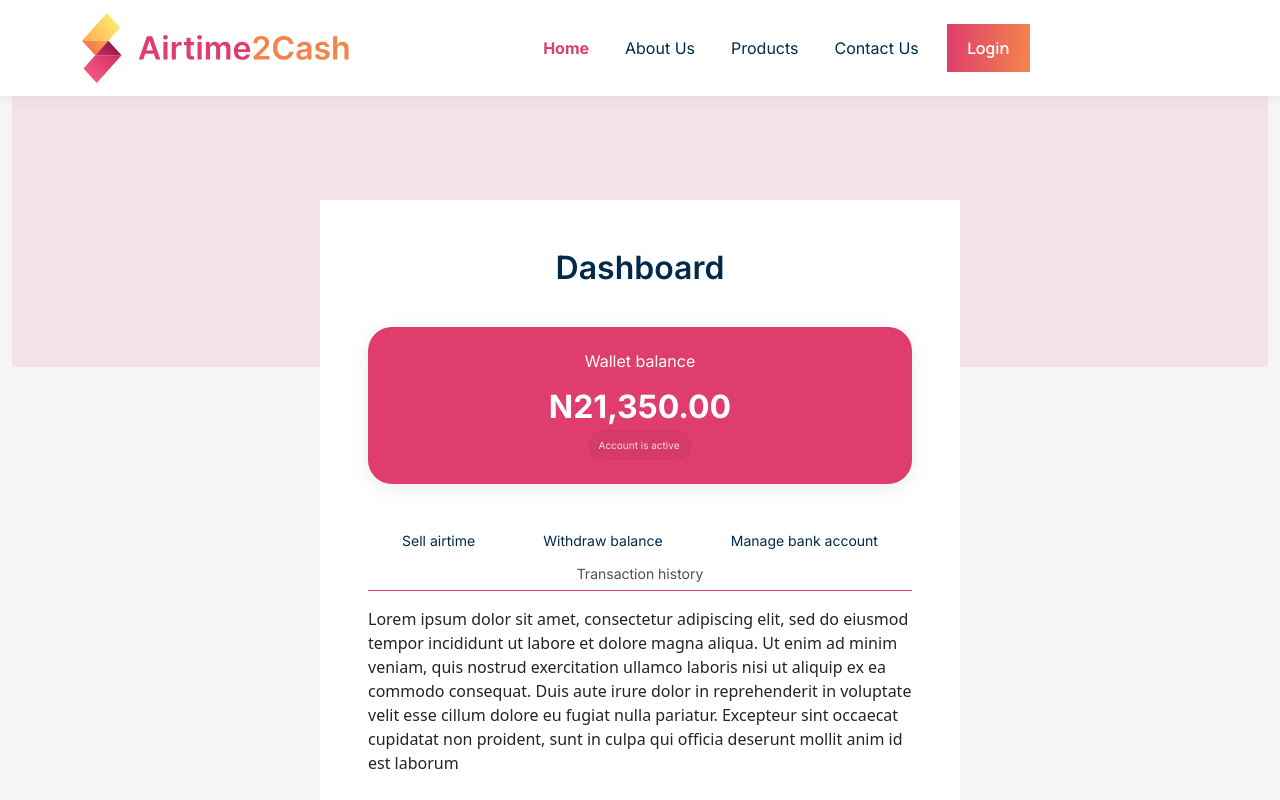
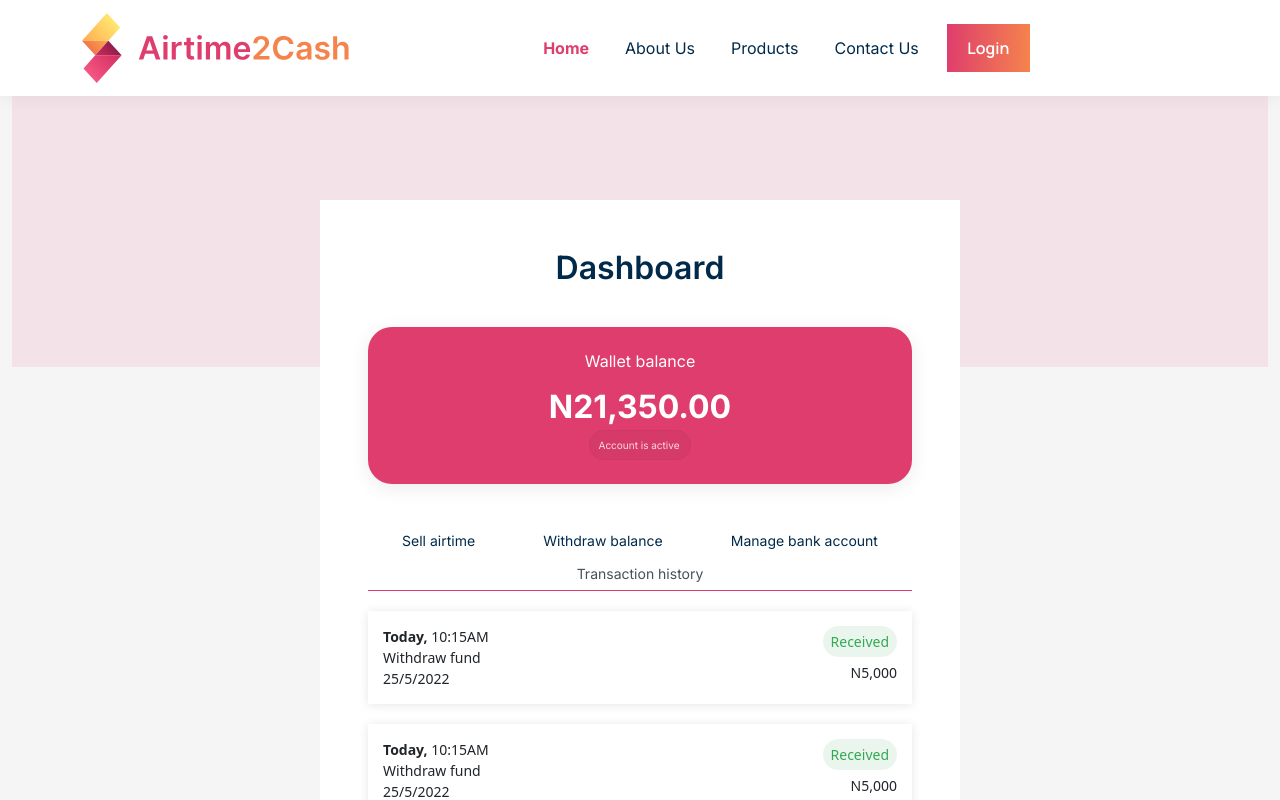
Before and after one commit to AnuOderinlo/airtimeToCash, a React (Create React App) app in the folder frontend/: page /dashboard in a window 1280 px wide. Both pictures are taken after a click on the tab "Transaction history". Shown: the top 800 px of the page. Built offline with nearby package versions, Linux system fonts and the light colour scheme.

Commit message:
TransactionHistory

```diff
--- a/frontend/src/components/Dashboard/Dashboard.jsx
+++ b/frontend/src/components/Dashboard/Dashboard.jsx
@@ -19,7 +19,7 @@ import 'bootstrap/dist/css/bootstrap.css';
 import Tab from 'react-bootstrap/Tab';
 import Tabs from 'react-bootstrap/Tabs';
 
-import LoremIpsum from './LoremIpsum';
+import TransactionHistory from './TransactionHistory';
 
 const Dashboard = () => {
 
@@ -72,16 +72,16 @@ const Dashboard = () => {
                                 fill
                             >
                                 <Tab eventKey="sell-airtime" title="Sell airtime">
-                                    <LoremIpsum />
+
                                 </Tab>
                                 <Tab eventKey="withdraw-balance" title="Withdraw balance">
-                                    <LoremIpsum />
+
                                 </Tab>
                                 <Tab eventKey="manage-bank-account" title="Manage bank account">
-                                    <LoremIpsum />
+
                                 </Tab>
                                 <Tab eventKey="transaction-history" title="Transaction history">
-                                    <LoremIpsum />
+                                    <TransactionHistory />
                                 </Tab>
                             </Tabs>
                         </div>
--- a/frontend/src/components/Dashboard/LoremIpsum.jsx
+++ /dev/null
@@ -1,11 +0,0 @@
-import React from 'react'
-
-function LoremIpsum() {
-  return (
-    <div>
-        Lorem ipsum dolor sit amet, consectetur adipiscing elit, sed do eiusmod tempor incididunt ut labore et dolore magna aliqua. Ut enim ad minim veniam, quis nostrud exercitation ullamco laboris nisi ut aliquip ex ea commodo consequat. Duis aute irure dolor in reprehenderit in voluptate velit esse cillum dolore eu fugiat nulla pariatur. Excepteur sint occaecat cupidatat non proident, sunt in culpa qui officia deserunt mollit anim id est laborum
-    </div>
-  )
-}
-
-export default LoremIpsum
--- /dev/null
+++ b/frontend/src/components/Dashboard/TransactionHistory.jsx
@@ -0,0 +1,63 @@
+import React from 'react'
+import {Transaction, TransactionWrapper } from './TransactionHistoryStyle';
+
+function TransactionHistory() {
+  return (
+  <TransactionWrapper>
+    <Transaction>
+      <div>
+        <p><b>Today,</b> 10:15AM</p>
+        <p>Withdraw fund</p>
+        <p>25/5/2022</p></div>
+
+        <div className='status'>
+          <label className='label'>Received</label>
+          <p>N5,000</p>
+        </div>
+    </Transaction>
+
+    <Transaction>
+      <div>
+        <p><b>Today,</b> 10:15AM</p>
+        <p>Withdraw fund</p>
+        <p>25/5/2022</p></div>
+
+        <div className='status'>
+          <label className='label'>Received</label>
+          <p>N5,000</p>
+        </div>
+    </Transaction>
+
+
+    <Transaction>
+      <div>
+        <p><b>Today,</b> 10:15AM</p>
+        <p>Withdraw fund</p>
+        <p>25/5/2022</p></div>
+
+        <div className='status'>
+          <label className='label'>Received</label>
+          <p>N5,000</p>
+        </div>
+    </Transaction>
+
+
+    <Transaction>
+      <div>
+        <p><b>Today,</b> 10:15AM</p>
+        <p>Withdraw fund</p>
+        <p>25/5/2022</p></div>
+
+        <div className='status'>
+          <label className='label'>Received</label>
+          <p>N5,000</p>
+        </div>
+    </Transaction>
+
+
+
+  </TransactionWrapper>
+  )
+}
+
+export default TransactionHistory;
--- /dev/null
+++ b/frontend/src/components/Dashboard/TransactionHistoryStyle.jsx
@@ -0,0 +1,32 @@
+import styled from 'styled-components'
+export const TransactionWrapper = styled.div `
+font-size:14px;
+`
+
+export const Transaction = styled.div `
+box-shadow: 0px 1px 10px 0px rgba(0,0,0,0.1);
+padding: 15px;
+display:flex;
+margin:20px 0;
+justify-content:space-between;
+& p{
+    margin:0;
+}
+
+& .label{
+    color:#34A853;
+    background-color:#34A8531A;
+    padding:5px 8px;
+    margin-bottom: 5px;
+    border-radius:100px;
+
+}
+
+& .status{
+    display:flex;
+    flex-direction:column;
+    justify-content:right;
+    /* align-items:center; */
+    text-align:right;
+}
+`
```
